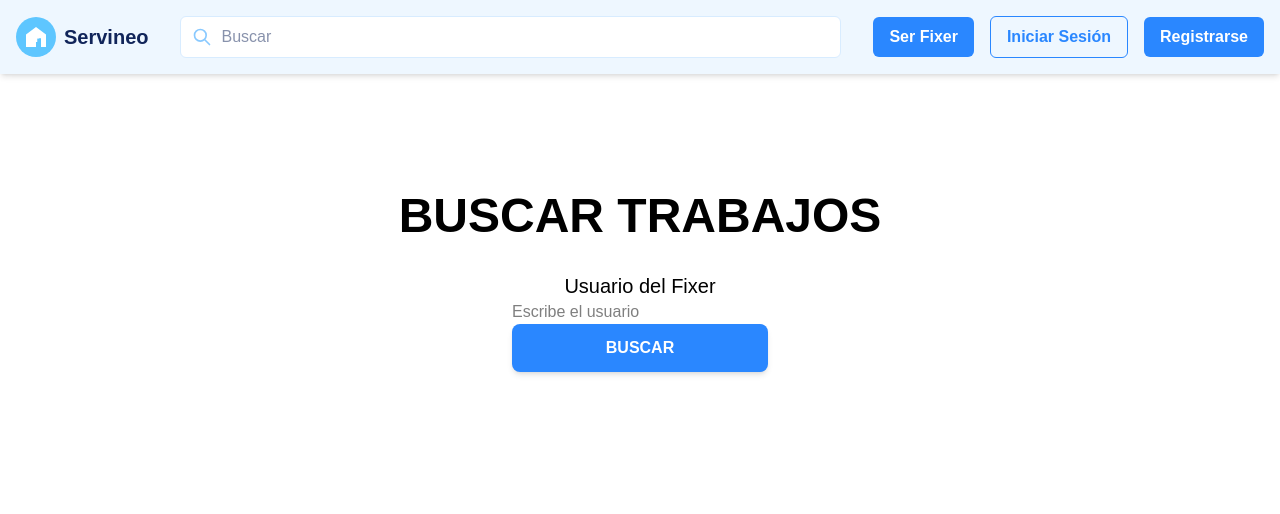
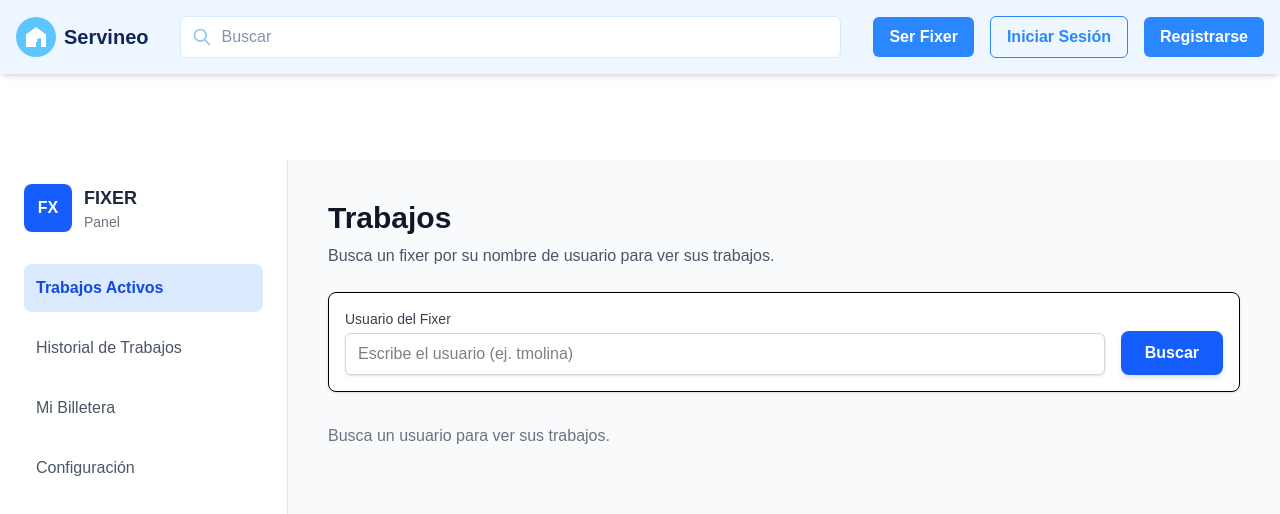
Before and after one commit to robertgt0/alquiler_front, a Next.js app: page /comision in a window 1280 px wide. Shown: the top 514 px of the page. Built offline with nearby package versions, Linux system fonts and the light colour scheme.

Commit message:
feat(CobroComision):CobroComision

```diff
--- a/src/app/comision/page.tsx
+++ b/src/app/comision/page.tsx
@@ -1,199 +1,269 @@
 
 "use client";
-// 1. Importa useState y useEffect
-import { useState, useEffect } from "react";
+import { useState, useEffect, useMemo } from "react";
 
-// --- 2. INTERFAZ PARA LOS TRABAJOS (de tu backend) ---
+// --- 1. CONSTANTE DE COMISIÓN ---
+const TASA_COMISION = 0.05; // 5%
+
+// --- 2. INTERFACES DEL BACKEND ---
 interface ITrabajo {
   _id: string;
   descripcion: string;
-  estado: string;
-  monto_a_pagar: number; // Usaremos esto como "Tipo de servicio" o similar
-  fecha_creacion: string; // Usaremos esto como "Fecha programada"
-  fixer_id: string; // Este campo no se muestra en la tarjeta, pero es parte de la interfaz
+  estado: 'pendiente' | 'completado' | 'pagado'; // Ahora incluye 'pendiente'
+  monto_a_pagar: number;
+  fecha_creacion: string;
+  fixer_id: string;
 }
 
-// --- 3. INTERFAZ DE ERRORES (simplificada) ---
-interface FormErrors {
-  usuario?: string;
+// (La interfaz de Billetera ya no es necesaria en el frontend)
+
+// --- 3. INTERFACES DEL MODAL (Sin cambios) ---
+type ModalView = 'closed' | 'options' | 'confirm_cash';
+
+// --- 4. COMPONENTE SIDEBAR (Sin cambios) ---
+function Sidebar() {
+  return (
+    <aside className="w-full md:w-64 lg:w-72 bg-white p-6 shadow-lg md:shadow-none md:border-r md:border-gray-200 flex-shrink-0">
+      {/* Logo */}
+      <div className="flex items-center space-x-3 mb-8">
+        <div className="bg-blue-600 text-white font-bold rounded-lg p-3 flex items-center justify-center h-12 w-12">
+          FX
+        </div>
+        <div>
+          <h2 className="text-lg font-bold text-gray-800">FIXER</h2>
+          <p className="text-sm text-gray-500">Panel</p>
+        </div>
+      </div>
+
+      {/* Navegación */}
+      <nav className="space-y-3">
+        <a
+          href="#"
+          className="flex items-center space-x-3 p-3 rounded-lg bg-blue-100 text-blue-700 font-semibold"
+        >
+          <span>Trabajos Activos</span>
+        </a>
+        <a
+          href="#"
+          className="flex items-center space-x-3 p-3 rounded-lg text-gray-600 hover:bg-gray-100 font-medium"
+        >
+          <span>Historial de Trabajos</span>
+        </a>
+        <a
+          href="#"
+          className="flex items-center space-x-3 p-3 rounded-lg text-gray-600 hover:bg-gray-100 font-medium"
+        >
+          <span>Mi Billetera</span>
+        </a>
+        <a
+          href="#"
+          className="flex items-center space-x-3 p-3 rounded-lg text-gray-600 hover:bg-gray-100 font-medium"
+        >
+          <span>Configuración</span>
+        </a>
+      </nav>
+    </aside>
+  );
 }
 
-// --- 4. COMPONENTE DE TARJETA DE TRABAJO (para los resultados) ---
-
-// --- Propiedades actualizadas para incluir onClick ---
+// --- 5. COMPONENTE TARJETA DE TRABAJO (¡MODIFICADO!) ---
 interface TrabajoCardProps {
   trabajo: ITrabajo;
   onClick: (trabajo: ITrabajo) => void;
 }
 
 function TrabajoCard({ trabajo, onClick }: TrabajoCardProps) {
-    const fecha = new Date(trabajo.fecha_creacion).toLocaleDateString("es-ES", {
-        year: 'numeric', month: 'long', day: 'numeric'
+  const comision = trabajo.monto_a_pagar * TASA_COMISION;
+  const fecha = new Date(trabajo.fecha_creacion).toLocaleString("es-ES", {
+    year: 'numeric', month: '2-digit', day: '2-digit', hour: '2-digit', minute: '2-digit'
   });
 
-    // Función para obtener clases de color para el botón de estado
-    const getEstadoButtonClass = (estado: string) => {
+  // ⬇️ La lógica de clic se mantiene: solo 'completado' es clicable
+  const isClickable = trabajo.estado === 'completado';
+
+  // ⬇️ Función de ayuda para los estilos del botón de estado
+  const getStatusStyle = (estado: ITrabajo['estado']) => {
     switch (estado) {
       case 'completado':
-                return 'bg-[#2A87FF] hover:bg-blue-600'; // Azul
+        return { text: 'Completado', class: 'bg-blue-600 text-white' };
       case 'pagado':
-                return 'bg-green-500 hover:bg-green-600'; // Verde
+        return { text: 'Pagado', class: 'bg-green-100 text-green-700' };
       case 'pendiente':
-                return 'bg-yellow-500 hover:bg-yellow-600'; // Amarillo
+        return { text: 'Pendiente', class: 'bg-yellow-100 text-yellow-700' };
       default:
-                return 'bg-gray-500 hover:bg-gray-600'; // Gris
+        return { text: estado, class: 'bg-gray-100 text-gray-700' };
     }
-    };
+  }
+  const status = getStatusStyle(trabajo.estado);
 
   return (
-        // --- El cursor y hover vuelven a ser condicionales ---
     <li
-          className={`
-            p-4 bg-blue-400 rounded-xl shadow-md flex justify-between items-center text-white
-            ${trabajo.estado === 'completado'
-              ? 'cursor-pointer transition duration-300 hover:bg-blue-500'
-              : 'cursor-default'
-            }
-          `}
-          onClick={() => onClick(trabajo)} // Llama a la función del padre
+      className={`bg-blue-50 border border-blue-200 rounded-xl shadow-sm p-5 flex flex-col md:flex-row justify-between md:items-center space-y-4 md:space-y-0
+        ${isClickable ? 'cursor-pointer hover:bg-blue-100 transition-colors' : 'cursor-default opacity-70'}`} // ⬇️ Estilo de clic/opacidad
+      onClick={() => isClickable && onClick(trabajo)} // ⬇️ Solo llama a onClick si es clicable
     >
-            {/* Sección de detalles (izquierda) */}
-            <div>
-                <p className="text-lg font-bold mb-1">Tipo de servicio: {trabajo.descripcion}</p>
-                <p className="text-sm text-gray-700">Precio: {trabajo.monto_a_pagar.toFixed(2)}</p>
-                <p className="text-sm text-gray-700">Fecha programada: {fecha}</p>
+      {/* Detalles del Trabajo (sin cambios) */}
+      <div className="flex-grow">
+        <h3 className="font-bold text-lg text-gray-800">Nombre del cliente</h3>
+        <p className="text-sm text-gray-600 mt-1">
+          Tipo de servicio: {trabajo.descripcion}
+        </p>
+        <p className="text-sm text-gray-500 mt-2">
+          Fecha programada: {fecha}
+        </p>
+        <div className="text-sm font-medium text-gray-700 mt-2">
+          <span>Monto: <span className="font-bold">Bs {trabajo.monto_a_pagar.toFixed(2)}</span></span>
+          <span className="mx-2">·</span>
+          <span>Comisión: <span className="font-bold text-red-600">Bs {comision.toFixed(2)}</span></span>
+        </div>
       </div>
 
-            {/* Botón de estado (derecha) */}
-            <button className={`
-                py-2 px-4 rounded-lg font-semibold text-white
-                ${getEstadoButtonClass(trabajo.estado)}
-                shadow-sm transition duration-200 ease-in-out
-                self-center
-                pointer-events-none
-            `}>
-                {trabajo.estado.toUpperCase()}
-            </button>
+      {/* Botón de Estado (Actualizado) */}
+      <div className="flex-shrink-0">
+        <span
+          className={`inline-flex items-center px-4 py-2 rounded-full text-sm font-semibold ${status.class}`} // ⬇️ Usa la clase de estado
+        >
+          {status.text} {/* ⬇️ Usa el texto de estado */}
+        </span>
+      </div>
     </li>
   );
 }
 
-// --- 5. COMPONENTE MODAL (MODIFICADO para incluir iconos y estilo de botón) ---
+// --- 6. COMPONENTE MODAL (Sin cambios) ---
 interface ModalProps {
-  onClose: () => void;
+  view: 'options' | 'confirm_cash';
+  setView: (view: ModalView) => void;
+  onConfirm: () => Promise<void>;
+  isConfirming: boolean;
+  error: string | null;
 }
 
-function CompletadoModal({ onClose }: ModalProps) {
+function CompletadoModal({ view, setView, onConfirm, isConfirming, error }: ModalProps) {
+  // ... (El JSX de este componente es idéntico al anterior, no necesita cambios)
   return (
-    // --- CAMBIO AQUÍ: De fondo oscuro a "frosted glass" ---
-    <div
-      className="fixed inset-0 z-50 flex items-center justify-center backdrop-blur-sm bg-white/30" // <-- CAMBIADO
-      // onClick={onClose} // <-- Sigue eliminado para que no se cierre al hacer clic fuera
-    >
-      {/* Contenedor del Modal */}
+    <div className="fixed inset-0 z-50 flex items-center justify-center backdrop-blur-sm bg-white/30">
       <div
         className="bg-white p-6 rounded-lg shadow-xl max-w-md w-full m-4"
-        onClick={(e) => e.stopPropagation()} // Evita que se cierre al hacer clic en el modal
+        onClick={(e) => e.stopPropagation()}
       >
+        {/* VISTA 1: OPCIONES DE PAGO */}
+        {view === 'options' && (
+          <>
             <div className="flex justify-between items-center mb-4">
               <h2 className="text-2xl font-bold text-gray-900">Método de Pago</h2>
-          {/* <button onClick={onClose} className="text-gray-500 hover:text-gray-800 text-3xl font-light">&times;</button> */} {/* <-- ELIMINADA la X */}
             </div>
-
-        {/* Contenido del Modal con iconos y estilo de botón */}
             <div className="space-y-4 text-gray-700">
-
               {/* Opción 1: QR */}
-          {/* Restauramos el estilo de botón con ícono */}
               <button className="w-full flex items-center space-x-3 p-3 border border-gray-300 rounded-lg hover:bg-gray-50 transition duration-150 ease-in-out">
                 <svg className="w-6 h-6 text-indigo-600" fill="none" stroke="currentColor" viewBox="0 0 24 24" xmlns="http://www.w3.org/2000/svg"><path strokeLinecap="round" strokeLinejoin="round" strokeWidth="2" d="M5 5h3v3H5V5zm0 8h3v3H5v-3zm8-8h3v3h-3V5zm0 8h3v3h-3v-3zm-4 4h.01M9 9h.01M15 9h.01M9 15h.01M15 15h.01"></path></svg>
                 <span className="font-semibold text-lg">QR</span>
               </button>
-
               {/* Opción 2: Tarjeta */}
               <button className="w-full flex items-center space-x-3 p-3 border border-gray-300 rounded-lg hover:bg-gray-50 transition duration-150 ease-in-out">
                 <svg className="w-6 h-6 text-green-600" fill="none" stroke="currentColor" viewBox="0 0 24 24" xmlns="http://www.w3.org/2000/svg"><path strokeLinecap="round" strokeLinejoin="round" strokeWidth="2" d="M3 10h18M7 15h1m4 0h1m-7-4h12a2 2 0 012 2v4a2 2 0 01-2 2H5a2 2 0 01-2-2v-4a2 2 0 012-2z"></path></svg>
                 <span className="font-semibold text-lg">Tarjeta</span>
               </button>
-
               {/* Opción 3: Efectivo */}
-          <button className="w-full flex items-center space-x-3 p-3 border border-gray-300 rounded-lg hover:bg-gray-50 transition duration-150 ease-in-out">
+              <button
+                className="w-full flex items-center space-x-3 p-3 border border-gray-300 rounded-lg hover:bg-gray-50 transition duration-150 ease-in-out"
+                onClick={() => setView('confirm_cash')}
+              >
                 <svg className="w-6 h-6 text-yellow-600" fill="none" stroke="currentColor" viewBox="0 0 24 24" xmlns="http://www.w3.org/2000/svg"><path strokeLinecap="round" strokeLinejoin="round" strokeWidth="2" d="M17 9V7a2 2 0 00-2-2H5a2 2 0 00-2 2v6a2 2 0 002 2h2m2 4h10a2 2 0 002-2v-6a2 2 0 00-2-2H9a2 2 0 00-2 2v6a2 2 0 002 2zm7-5a2 2 0 11-4 0 2 2 0 014 0z"></path></svg>
                 <span className="font-semibold text-lg">Efectivo</span>
               </button>
-
             </div>
-
-        {/* Botón de Cerrar */}
             <div className="mt-6 flex justify-end">
               <button
-            onClick={onClose}
-            className="py-2 px-5 rounded-lg font-semibold text-white bg-[#2A87FF] hover:bg-blue-700 transition duration-300"
+                onClick={() => setView('closed')}
+                className="py-2 px-5 rounded-lg font-semibold text-white bg-gray-500 hover:bg-gray-600 transition duration-300"
               >
                 Cerrar
               </button>
             </div>
+          </>
+        )}
+
+        {/* VISTA 2: CONFIRMACIÓN DE PAGO EN EFECTIVO */}
+        {view === 'confirm_cash' && (
+          <>
+            <div className="flex justify-between items-center mb-4">
+              <h2 className="text-2xl font-bold text-gray-900">Confirmar Pago</h2>
+            </div>
+            <div className="space-y-4 text-gray-700">
+              <p className="text-lg">¿Está seguro que desea marcar este trabajo como pagado en efectivo?</p>
+              <p className="text-sm text-gray-500">El sistema descontará la comisión (5%) de su billetera y marcará el trabajo como "Pagado".</p>
+            </div>
+            {error && (
+              <div className="mt-4 p-3 bg-red-100 border border-red-400 text-red-700 rounded-lg">
+                <strong>Error:</strong> {error}
+              </div>
+            )}
+            <div className="mt-6 flex justify-end space-x-4">
+              <button
+                onClick={() => setView('options')}
+                className="py-2 px-5 rounded-lg font-semibold text-gray-700 bg-gray-200 hover:bg-gray-300 transition duration-300"
+                disabled={isConfirming}
+              >
+                No, volver
+              </button>
+              <button
+                onClick={onConfirm}
+                className="py-2 px-5 rounded-lg font-semibold text-white bg-green-500 hover:bg-green-600 transition duration-300 disabled:opacity-50"
+                disabled={isConfirming}
+              >
+                {isConfirming ? 'Procesando...' : 'Sí, confirmar'}
+              </button>
+            </div>
+          </>
+        )}
       </div>
     </div>
   );
 }
 
-
-// --- 6. COMPONENTE PRINCIPAL (adaptado de tu ejemplo) ---
-export default function HomePage() {
-  // --- Estados para el buscador ---
+// --- 7. COMPONENTE DE PÁGINA PRINCIPAL (¡MODIFICADO!) ---
+export default function FixerJobsPage() {
+  // --- Estados (Sin cambios) ---
   const [usuario, setUsuario] = useState("");
   const [trabajos, setTrabajos] = useState<ITrabajo[]>([]);
-  const [errors, setErrors] = useState<FormErrors>({});
-  const [message, setMessage] = useState("");
   const [loading, setLoading] = useState(false);
+  const [message, setMessage] = useState("Busca un usuario para ver sus trabajos.");
 
-  const [isModalOpen, setIsModalOpen] = useState(false);
+  // Estados del Modal (Sin cambios)
+  const [modalView, setModalView] = useState<ModalView>('closed');
+  const [selectedTrabajo, setSelectedTrabajo] = useState<ITrabajo | null>(null);
+  const [isConfirming, setIsConfirming] = useState(false);
+  const [modalError, setModalError] = useState<string | null>(null);
 
-  // --- Manejador de cambio (simplificado) ---
-  const handleChange = (e: React.ChangeEvent<HTMLInputElement>) => {
-      const { value } = e.target;
-      setUsuario(value);
-      setMessage(""); // Limpia mensajes al escribir
-
-      if (errors.usuario) {
-          setErrors({});
-      }
-  };
-
-  // --- Manejador de envío (sin cambios) ---
-  const handleSubmit = async (e: React.FormEvent) => {
+  // --- Carga de Datos (Sin cambios) ---
+  const handleSearchSubmit = async (e: React.FormEvent) => {
     e.preventDefault();
-    setMessage("");
-    setTrabajos([]); // Limpiar resultados anteriores
-    let currentErrors: FormErrors = {};
-
     if (!usuario) {
-      currentErrors.usuario = "Requerido";
-    }
-
-    setErrors(currentErrors);
-
-    if (Object.keys(currentErrors).length > 0) {
       setMessage("Por favor, ingrese un usuario.");
       return;
     }
 
     setLoading(true);
-    setMessage("Procesando..."); // (Como en tu ejemplo)
+    setMessage("Buscando trabajos...");
+    setTrabajos([]);
+    const API_URL = process.env.NEXT_PUBLIC_API_URL || "http://localhost:5000/api";
 
     try {
-      const response = await fetch(`http://localhost:5000/api/bitCrew/trabajos/${usuario}`);
-      const data = await response.json();
+      const trabajosRes = await fetch(`${API_URL}/bitCrew/trabajos/${usuario}`);
 
-      if (!response.ok) {
-        throw new Error(data.message || "Error al buscar trabajos.");
+      if (!trabajosRes.ok) {
+        const errData = await trabajosRes.json();
+        throw new Error(errData.message || 'No se pudieron cargar los trabajos');
       }
 
-      if (data.length > 0) {
-        setTrabajos(data);
-        setMessage("");
+      const trabajosData = await trabajosRes.json();
+
+      if (Array.isArray(trabajosData) && trabajosData.length > 0) {
+        setTrabajos(trabajosData);
+        setMessage(""); // Limpiar mensaje si hay resultados
       } else {
+        setTrabajos([]);
         setMessage(`No se encontraron trabajos para el usuario "${usuario}".`);
       }
 
@@ -205,97 +275,123 @@ export default function HomePage() {
     }
   };
 
-  const inputClass = (fieldName: keyof FormErrors) => `form-input ${errors[fieldName] ? 'input-error' : ''}`;
+  // --- Lógica del Modal (Sin cambios) ---
+  const handleTrabajoClick = (trabajo: ITrabajo) => {
+    // ⬇️ Esta es la lógica clave que pediste
+    if (trabajo.estado === 'completado') {
+      setSelectedTrabajo(trabajo);
+      setModalError(null);
+      setModalView('options');
+    }
+    // Si el estado es 'pendiente' o 'pagado', no hace nada.
+  };
 
-  const handleTrabajoClick = (trabajo: ITrabajo) => {
-    if (trabajo.estado === 'completado') {
-      setIsModalOpen(true);
+  const handleConfirmCashPayment = async () => {
+    if (!selectedTrabajo) {
+      setModalError("No hay un trabajo seleccionado.");
+      return;
+    }
+
+    setIsConfirming(true);
+    setModalError(null);
+    const API_URL = process.env.NEXT_PUBLIC_API_URL || "http://localhost:5000/api";
+
+    try {
+      const response = await fetch(`${API_URL}/bitCrew/trabajos/${selectedTrabajo._id}/pagar-efectivo`, {
+        method: 'PUT',
+      });
+
+      const data = await response.json();
+
+      if (!response.ok) {
+        throw new Error(data.message || 'Error en el servidor');
+      }
+
+      // Actualizar la lista de trabajos en el frontend
+      setTrabajos(prevTrabajos =>
+        prevTrabajos.map(t =>
+          t._id === selectedTrabajo._id
+            ? { ...t, estado: 'pagado' } // Actualiza el estado localmente
+            : t
+        )
+      );
+
+      // Cerrar el modal
+      setModalView('closed');
+      setSelectedTrabajo(null);
+
+    } catch (err: any) {
+      console.error("Error al confirmar pago:", err);
+      setModalError(err.message);
+    } finally {
+      setIsConfirming(false);
     }
   };
 
-  const closeModal = () => {
-    setIsModalOpen(false);
-  };
+  // --- ⬇️ SE ELIMINÓ EL useMemo 'trabajosCompletados' ---
+  // const trabajosCompletados = useMemo(() => ... );
 
   return (
-    <div className="page-container">
-      {/* Columna 1: Título (Centrado y más grande) */}
-      <div>
-        <h1 className="hero-title text-center text-5xl font-bold my-8">
-          BUSCAR TRABAJOS
-        </h1>
-      </div>
+    <div className="flex flex-col md:flex-row min-h-screen bg-gray-50">
 
-      {/* Columna 2: Formulario (Modificado) */}
-      <div className="form-wrapper">
-        <div className="form-blur-background"></div>
+      {/* Sidebar (Columna Izquierda) */}
+      <Sidebar />
 
-        {/* Tarjeta Blanca */}
-        <div className="form-container">
-          <form onSubmit={handleSubmit} noValidate style={{ width: '100%' }}>
+      {/* Contenido Principal (Columna Derecha) */}
+      <main className="flex-1 p-6 md:p-10">
 
-            <div className="form-layout-internal">
+        {/* Título y Formulario de Búsqueda (Sin cambios) */}
+        <h1 className="text-3xl font-bold text-gray-900">Trabajos</h1>
+        <p className="mt-2 text-gray-600">
+          Busca un fixer por su nombre de usuario para ver sus trabajos.
+        </p>
 
-              {/* Columna ÚNICA */}
-              <div className="form-column" style={{ width: '100%' }}>
-
-                {/* Input de Usuario */}
-                <div className="form-group flex flex-col">
-                  <label
-                    htmlFor="usuario"
-                    className="form-label-styled text-xl text-center"
-                  >
+        <form onSubmit={handleSearchSubmit} className="mt-6 flex items-end space-x-4 bg-white p-4 rounded-lg shadow-sm border">
+          <div className="flex-grow">
+            <label htmlFor="usuario" className="block text-sm font-medium text-gray-700">
               Usuario del Fixer
             </label>
             <input
+              type="text"
               id="usuario"
-                    name="usuario"
-                    placeholder="Escribe el usuario"
               value={usuario}
-                    onChange={handleChange}
-                    required
-                    className={inputClass('usuario') + " mx-auto w-64"}
+              onChange={(e) => setUsuario(e.target.value)}
+              placeholder="Escribe el usuario (ej. tmolina)"
+              className="mt-1 block w-full px-3 py-2 border border-gray-300 rounded-md shadow-sm focus:outline-none focus:ring-blue-500 focus:border-blue-500"
             />
-                  <p className="form-error text-center">{errors.usuario || " "}</p>
           </div>
+          <button
+            type="submit"
+            disabled={loading}
+            className="px-6 py-2 bg-blue-600 text-white font-semibold rounded-lg shadow-md hover:bg-blue-700 disabled:opacity-50 h-11" // h-11 para alinear
+          >
+            {loading ? 'Buscando...' : 'Buscar'}
+          </button>
+        </form>
+        {/* --- FIN DEL FORMULARIO --- */}
 
 
-                {/* Contenedor de botón (Centrado) */}
-                <div className="button-container flex justify-center">
-                  <button
-                    type="submit"
-                    className="
-                      py-3 w-64 rounded-lg font-semibold text-white
-                      bg-[#2A87FF]
-                      hover:bg-blue-700
-                      focus:outline-none focus:ring-2 focus:ring-blue-500 focus:ring-opacity-50
-                      shadow-md hover:shadow-lg transition duration-300 ease-in-out
-                      disabled:opacity-50 disabled:cursor-not-allowed
-                    "
-                    disabled={loading}
-                  >
-                    {loading ? "Buscando..." : "BUSCAR"}
-                  </button>
-                </div>
-              </div>
+        {/* ⬇️ --- Lista de Trabajos (¡MODIFICADA!) --- ⬇️ */}
+        <div className="mt-8">
 
-            </div>
+          {loading && (
+            <p className="text-gray-500">Cargando trabajos...</p>
+          )}
 
-            {/* Mensaje General (como en tu ejemplo) */}
-            {message && <p className="form-message">{message}</p>}
-          </form>
-        </div> {/* Fin form-container */}
-      </div> {/* Fin form-wrapper */}
+          {!loading && message && (
+            <p className="text-gray-500">{message}</p>
+          )}
 
-      {/* --- 7. SECCIÓN DE RESULTADOS (Modificada) --- */}
-      {trabajos.length > 0 && (
-        <div className="form-wrapper" style={{ marginTop: '2rem' }}>
-          <div className="form-container">
-            <h2 className="text-xl font-semibold mb-4 text-gray-900 text-center">
-              Resultados
-            </h2>
+          {/* Ahora renderiza basado en 'trabajos' en lugar de 'trabajosCompletados'
+          */}
+          {!loading && !message && (
+            <>
+              {trabajos.length === 0 ? ( // ⬅️ CAMBIADO
+                // Este mensaje solo aparece si la búsqueda fue exitosa pero no devolvió nada
+                <p className="text-gray-500">Este usuario no tiene ningún trabajo registrado.</p>
+              ) : (
                 <ul className="space-y-4">
-              {trabajos.map(trabajo => (
+                  {trabajos.map(trabajo => ( // ⬅️ CAMBIADO
                     <TrabajoCard
                       key={trabajo._id}
                       trabajo={trabajo}
@@ -303,17 +399,22 @@ export default function HomePage() {
                     />
                   ))}
                 </ul>
+              )}
+            </>
+          )}
         </div>
-        </div>
-      )}
+      </main>
 
-      {/* --- 8. RENDERIZADO DEL MODAL (Nuevo) --- */}
-      {isModalOpen && (
+      {/* Modal (renderizado condicional) */}
+      {modalView !== 'closed' && (
         <CompletadoModal
-          onClose={closeModal}
+          view={modalView as 'options' | 'confirm_cash'}
+          setView={setModalView}
+          onConfirm={handleConfirmCashPayment}
+          isConfirming={isConfirming}
+          error={modalError}
         />
       )}
-
     </div>
   );
 }
```
Lines whose indentation alone changed are shown as unchanged.
